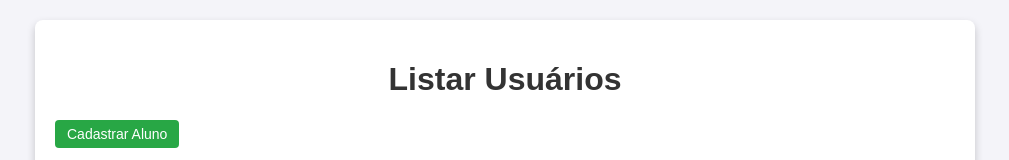
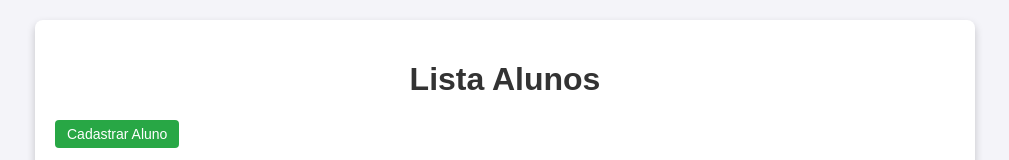
Before and after one commit to JeronimoNP/Crud-BD2, a plain HTML site: page Front-end/landpage.html in a window 1280 px wide. Shown: the top 160 px of the page, without its empty margins (135-1144 px from the left). Drawn offline with Linux system fonts and the light colour scheme; no server answers.

Commit message:
função editar

```diff
--- a/Front-end/landpage.html
+++ b/Front-end/landpage.html
@@ -8,7 +8,7 @@
 </head>
 <body>
     <div class="container">
-        <h1>Listar Usuários</h1>
+        <h1>Lista Alunos</h1>
         <button class="btn cadastrar" onclick="abrirFormulario()">Cadastrar Aluno</button>
 
         <table>
```
